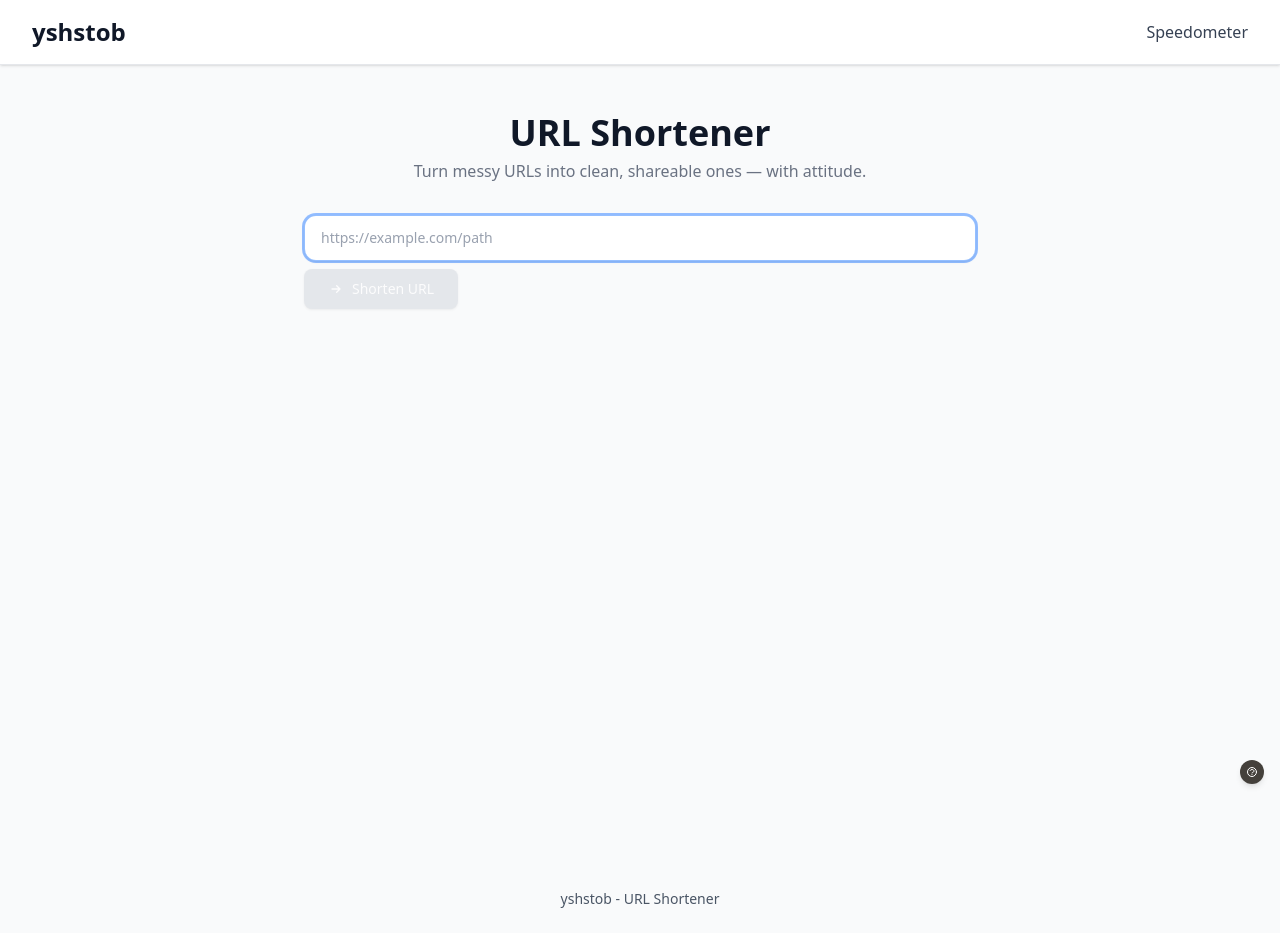
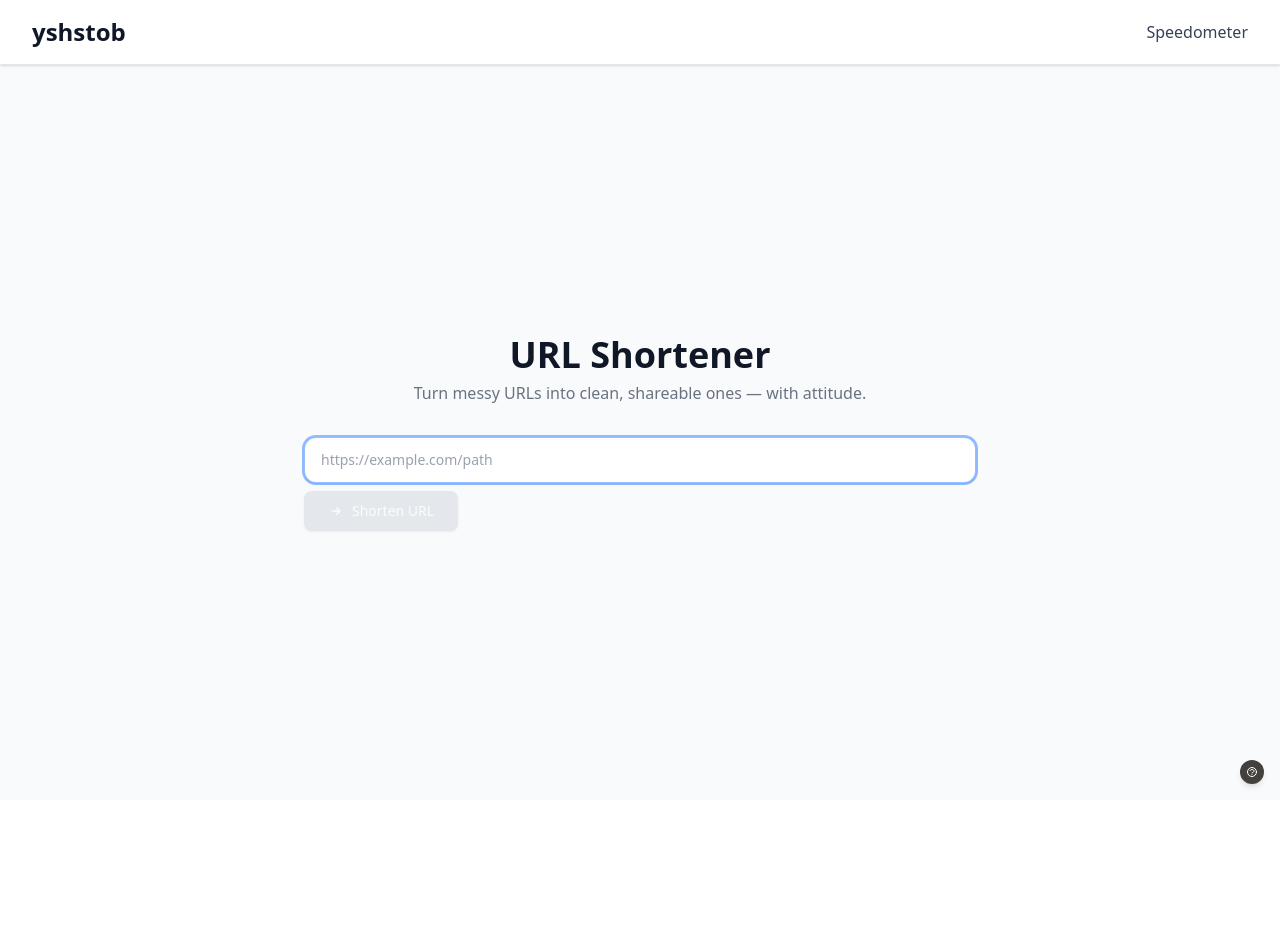
Before and after one commit to TonySyv/yshstob, a React (Vite) app in the folder frontend/: page / in a window 1280 px wide. After the commit the page ends 800 px from the top, so only its background shows below. Built offline with nearby package versions, Linux system fonts and the light colour scheme; no server answers.

Commit message:
Refactor layout in Home component

```diff
--- a/frontend/src/App.tsx
+++ b/frontend/src/App.tsx
@@ -21,12 +21,9 @@
           </div>
         </div>
       </nav>
-      <main className="flex-1">
+      <main className="flex-1 flex flex-col">
         <Outlet />
       </main>
-      <footer className="py-6 text-center text-gray-600 dark:text-gray-400">
-        <p className="text-sm">yshstob - URL Shortener</p>
-      </footer>
     </div>
   );
 }
--- a/frontend/src/pages/Home.tsx
+++ b/frontend/src/pages/Home.tsx
@@ -44,7 +44,7 @@
   };
 
   return (
-    <div className="min-h-screen flex flex-col items-center justify-start px-4 pt-6 sm:pt-12 pb-12 relative">
+    <div className="flex-1 flex flex-col items-center justify-center px-4 py-6 sm:py-8 relative">
       <div className="w-full max-w-2xl">
         <div className="text-center mb-6 sm:mb-8">
           <h1 className="text-3xl sm:text-4xl font-bold text-gray-900 dark:text-white mb-1.5">
```
